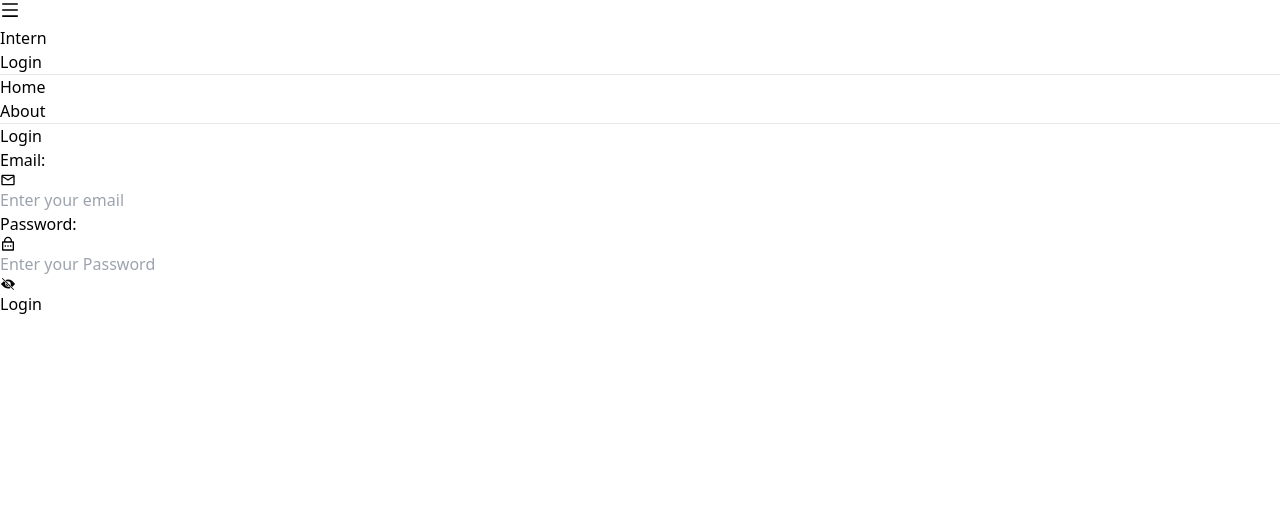
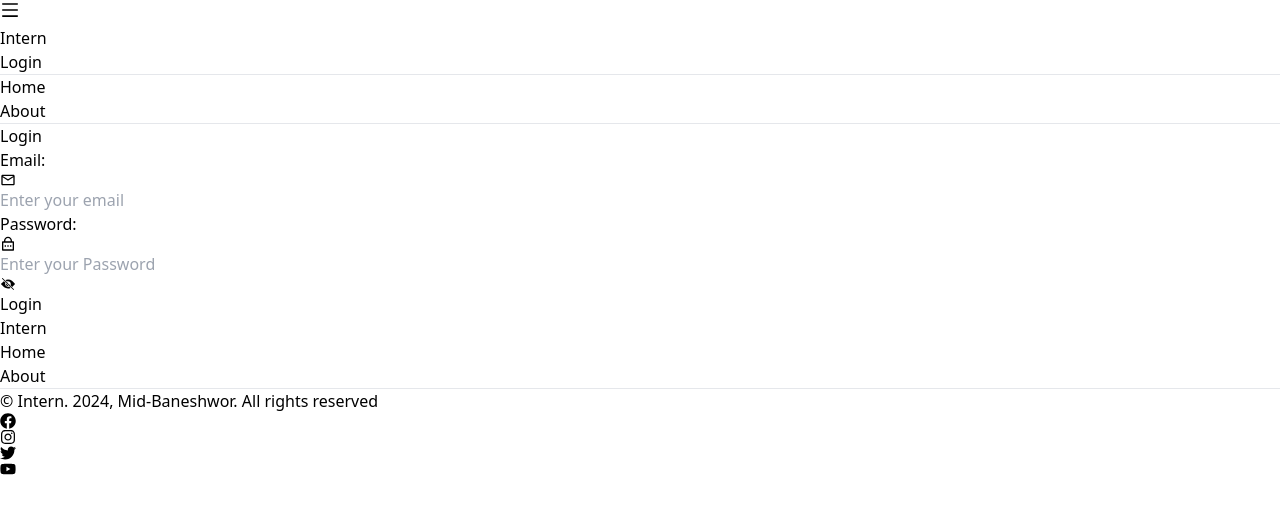
Before and after one commit to ankitnep001/intern-frontend, a React (Vite) app: page /login in a window 1280 px wide. Shown: the top 514 px of the page. Built offline with nearby package versions, Linux system fonts and the light colour scheme.

Commit message:
added Outlet (Template.tsx && App.tsx)

```diff
--- a/src/App.tsx
+++ b/src/App.tsx
@@ -1,20 +1,24 @@
-import Header from "@components/header/Header"
 import About from "@pages/About"
 import Home from "@pages/Home"
 import Login from "@pages/Login"
-import { BrowserRouter, Route, Routes } from "react-router-dom"
+import { RouterProvider, createBrowserRouter } from "react-router-dom"
+import Templates from "templates/Templates"
+
+
+const router = createBrowserRouter([{
+  path: '/',
+  element: <Templates />,
+  children: [
+    { index: true, element: <Home /> },
+    { path: '/about', element: <About /> },
+    { path: '/login', element: <Login /> }
+  ]
+}])
 function App() {
 
   return (
     <>
-      <BrowserRouter>
-        <Header />
-        <Routes>
-          <Route path="/" element={<Home />} />
-          <Route path="about" element={<About />} />
-          <Route path="login" element={<Login />} />
-        </Routes>
-      </BrowserRouter>
+      <RouterProvider router={router} />
     </>
   )
 }
--- /dev/null
+++ b/src/templates/Templates.tsx
@@ -0,0 +1,16 @@
+import Footer from '@components/footer/Footer'
+import Header from '@components/header/Header'
+import { Outlet } from 'react-router-dom'
+
+const Templates = () => {
+    return (
+        <div>
+            <Header />
+            <Outlet />
+            <Footer />
+
+        </div>
+    )
+}
+
+export default Templates
```
